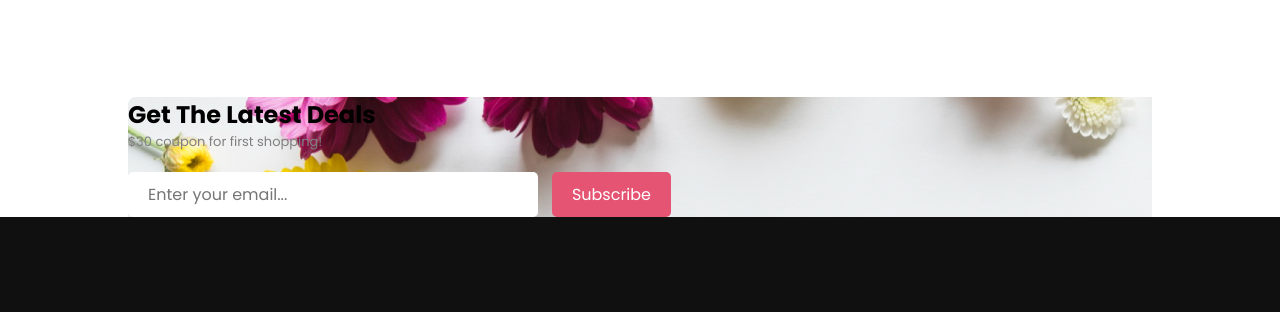
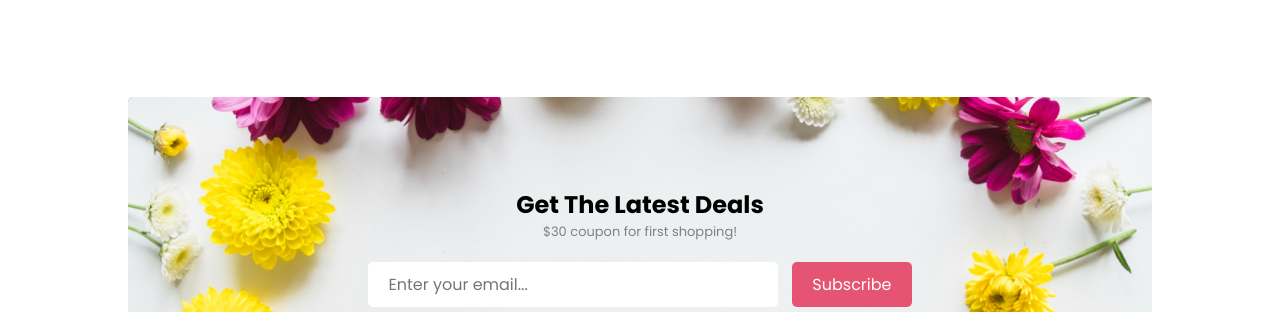
Before and after one commit to rocktohq/flower-shop, a plain HTML site: page index.html in a window 1280 px wide. Shown: the part 2354-2666 px from the top of the page. Drawn offline with Linux system fonts and the light colour scheme.

Commit message:
Remote Background Image Added

```diff
--- a/assets/css/app.css
+++ b/assets/css/app.css
@@ -288,20 +288,18 @@ nav li:hover .dropdown {
 
 /* NEWSLETTER */
 .subscribe {
-    /* height: 300px;
+    height: 300px;
     width: 100%;
     margin-bottom: 100px;
     border-radius: 5px;
-    background-image: url("/Rectangle-9.png");
+    background-image: url("https://rocktohq.github.io/flower-shop/assets/img/Rectangle-9.png");
     background-color: #f19eb0;
     background-repeat: no-repeat;
     background-size: cover;
     text-align: center;
     display: flex;
     flex-direction: column;
-    justify-content: center; */
-
-    background-image: url("/Rectangle-9.png");
+    justify-content: center;
 }
 
 .sub-form {
```
